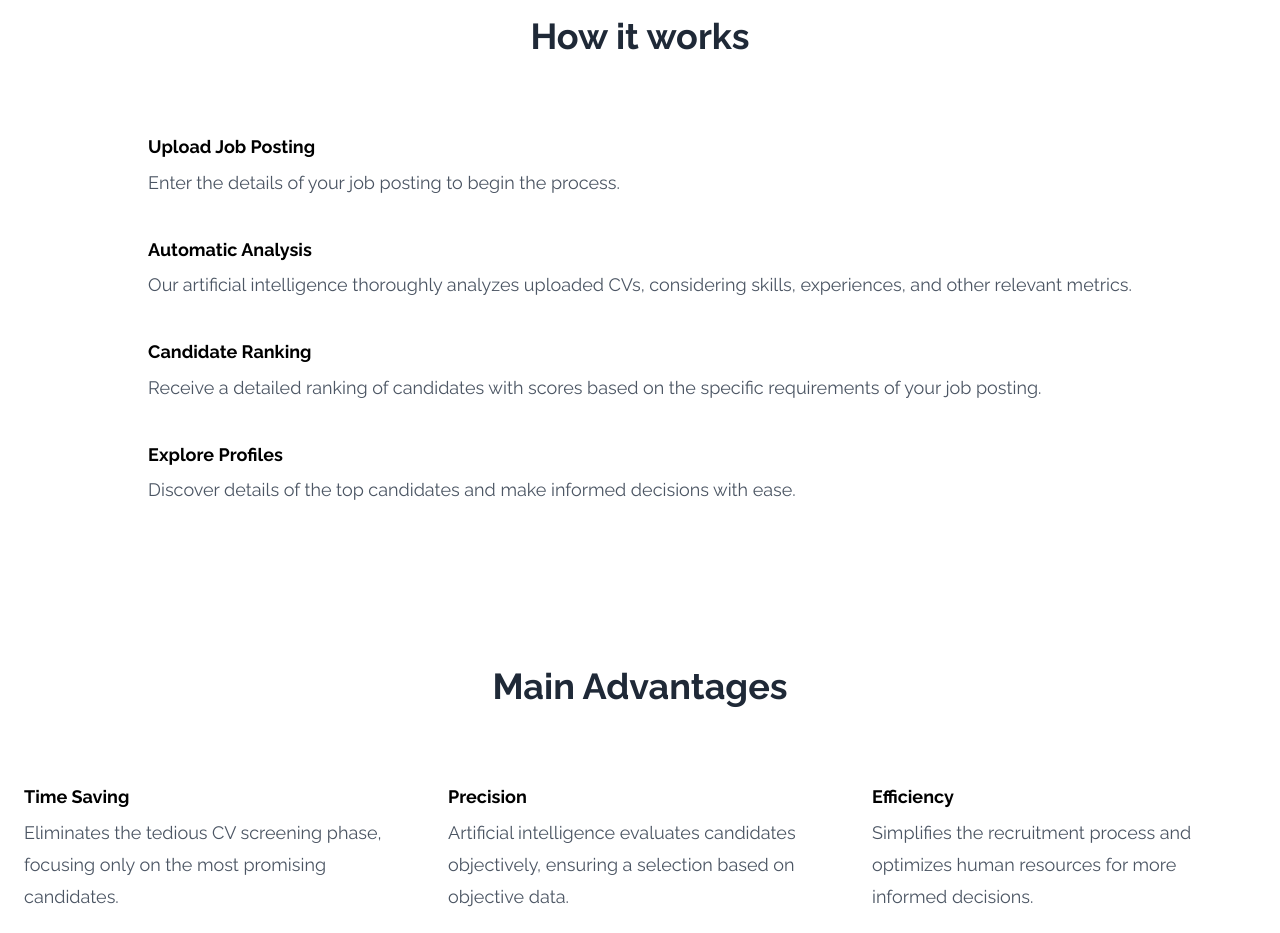
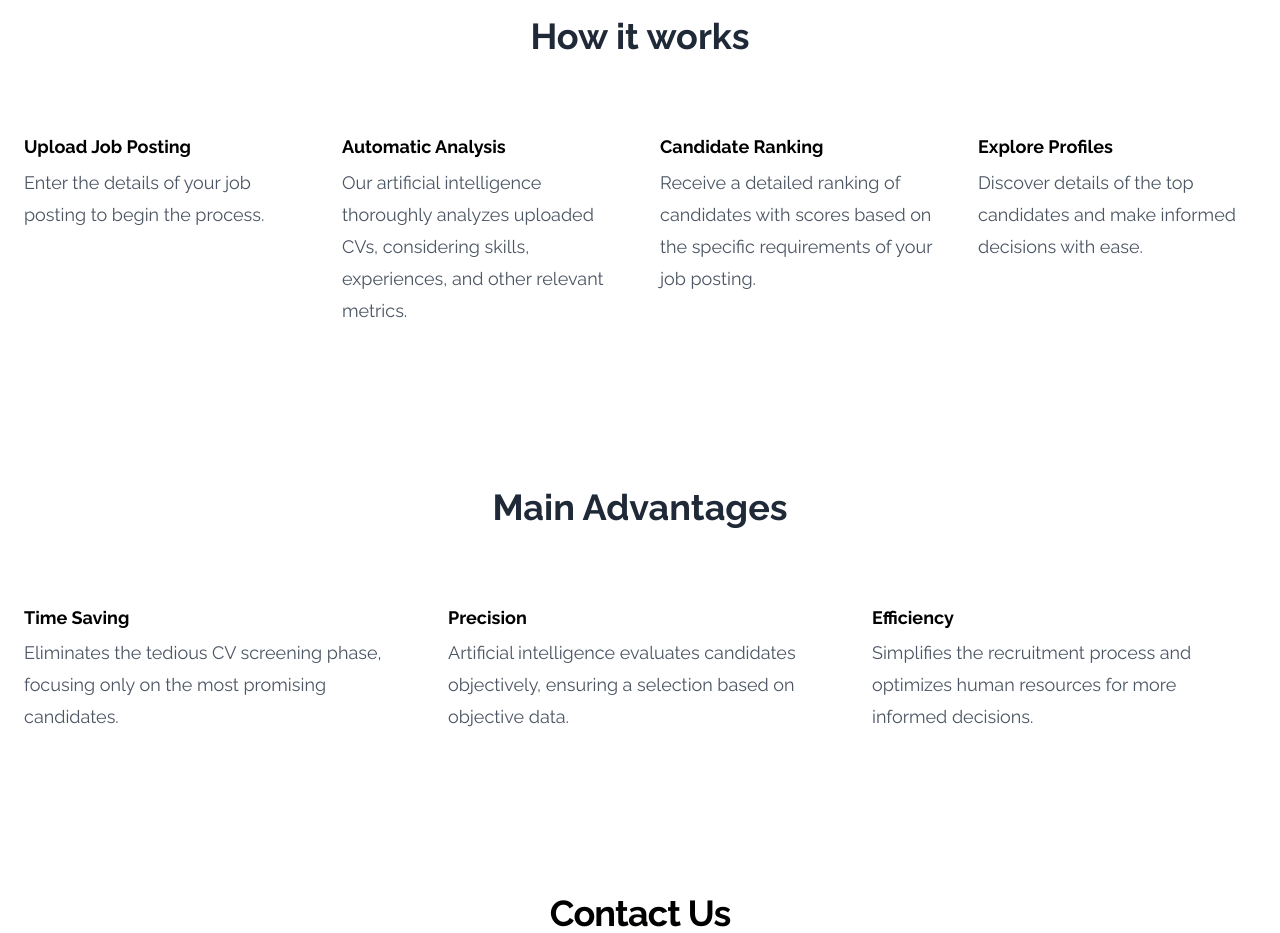
Before and after one commit to ferrefabio1987/connect-hire, a Next.js app: page /en in a window 1280 px wide. Shown: the part 1360-2293 px from the top of the page. Built offline with nearby package versions, Linux system fonts and the light colour scheme.

Commit message:
fix class

```diff
--- a/src/components/feature.tsx
+++ b/src/components/feature.tsx
@@ -1,7 +1,6 @@
 import React from 'react'
 import { Feature } from '../types/feature'
 import { FadeIn } from './effects/fade-in'
-import { cn } from '@/lib/utils'
 
 type Props = {
   id: string
@@ -10,6 +9,8 @@ type Props = {
 }
 
 export default function Feature({ id, title, features }: Props) {
+  const numberElements = features.length === 4 ? 'md:grid-cols-4' : 'md:grid-cols-3'
+
   return (
     <section id={id} className="container bg-white px-6 py-16 lg:py-20">
       <div className="mx-auto max-w-7xl">
@@ -19,10 +20,7 @@ export default function Feature({ id, title, features }: Props) {
           </h1>
         </div>
         <div
-          className={cn(
-            'mt-8 grid justify-center gap-10 focus:outline-none md:grid-cols-3 lg:mt-20',
-            `md:grid-cols-${features.length}`
-          )}
+          className={`mt-8 grid justify-center gap-10 focus:outline-none lg:mt-20 ${numberElements}`}
         >
           {features.map((item, index) => (
             <FadeIn key={index} className="flex w-full flex-col focus:outline-none">
```
